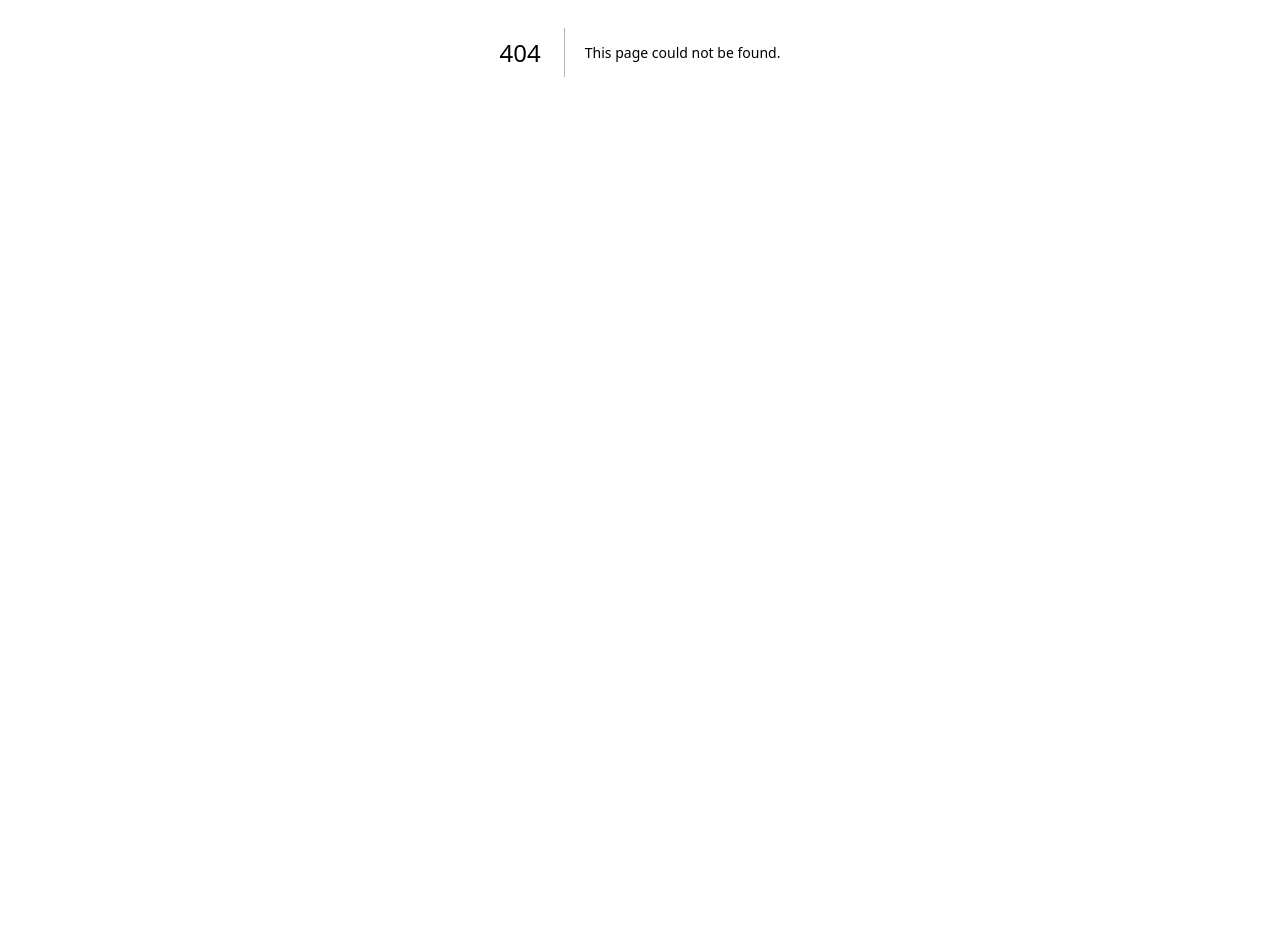
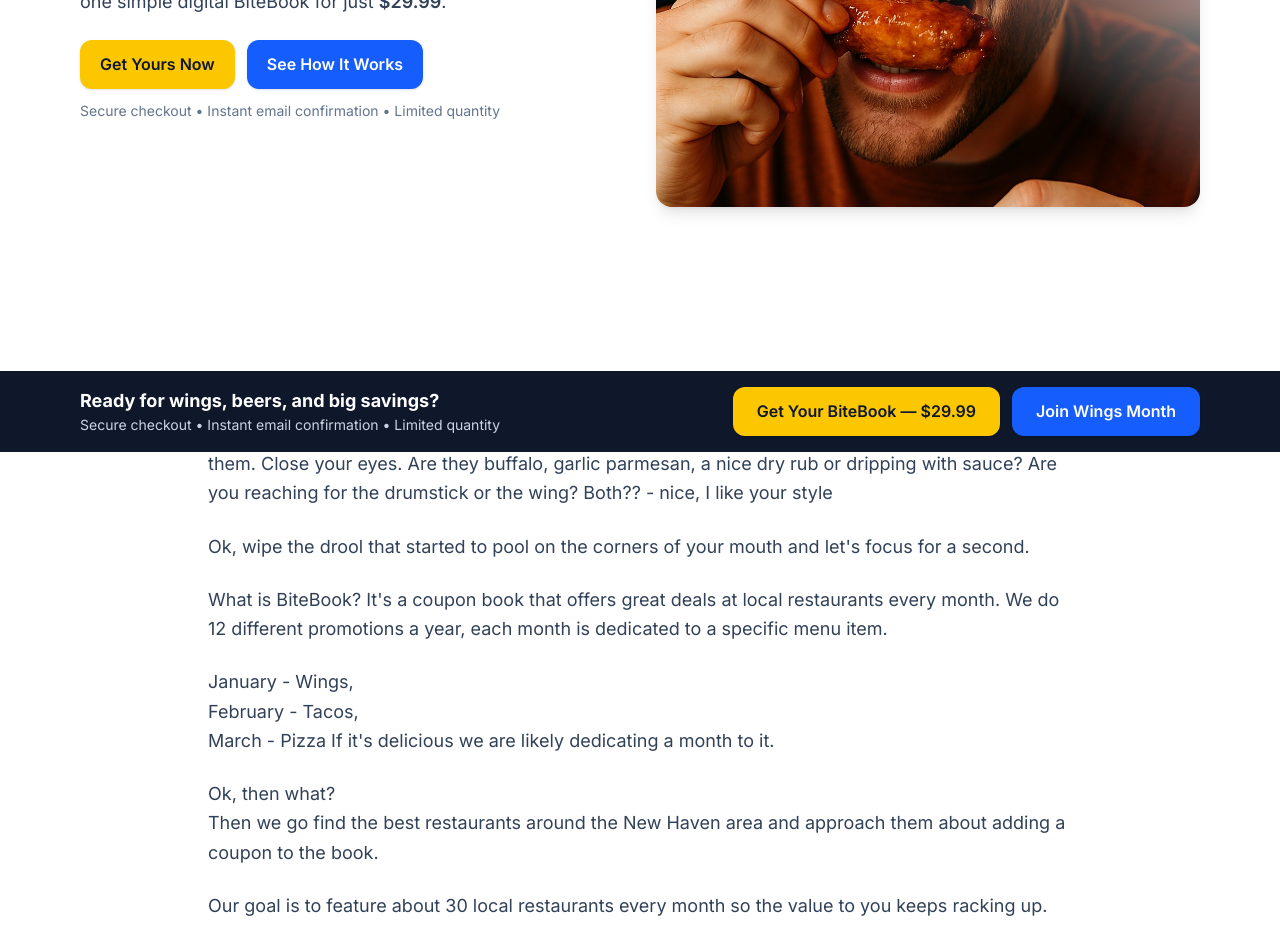
Before and after one commit to JuiceFactory22/bitebook_website, a Next.js app: page /landing-new_haven in a window 1280 px wide. Before the commit this address had no page. Shown: the part 348-1296 px from the top of the page. Before the commit the page ends 800 px from the top, so only its background shows below. Built offline with nearby package versions, Linux system fonts and the light colour scheme.

Commit message:
Move landing page to /landing-new_haven route

```diff
--- a/src/app/landing/page.tsx
+++ b/src/app/landing-new_haven/page.tsx
@@ -50,7 +50,7 @@
 
       {/* Hero */}
       <section className="relative overflow-hidden">
-        <div className="mx-auto max-w-6xl px-4 py-12 md:py-20 grid md:grid-cols-2 gap-8 items-center">
+        <div className="mx-auto max-w-6xl px-4 py-12 md:py-20 grid md:grid-cols-2 gap-6 md:gap-8 items-center">
           <div>
             <h1 className="text-4xl md:text-5xl font-extrabold leading-tight">
               Love <span className="text-orange-600">Wings</span> for Less
@@ -66,7 +66,7 @@
               >
                 Get Yours Now
               </TrackingButton>
-              <a href="#how" className="inline-flex items-center justify-center rounded-xl px-5 py-3 font-semibold bg-blue-600 hover:bg-blue-500 text-white shadow">
+              <a href="#how-copy" className="inline-flex items-center justify-center rounded-xl px-5 py-3 font-semibold bg-blue-600 hover:bg-blue-500 text-white shadow">
                 See How It Works
               </a>
             </div>
@@ -88,14 +88,14 @@
       </section>
 
       {/* How It Works Copy */}
-      <section className="bg-white py-12 md:py-20">
+      <section id="how-copy" className="bg-white py-12 md:py-20">
         <div className="mx-auto max-w-4xl px-4">
           <div className="prose prose-lg max-w-none text-slate-700">
             <p className="text-lg leading-relaxed mb-6">
               So here is how it works.
             </p>
             <p className="text-lg leading-relaxed mb-6">
-              First - do me one small favor. Can you picture an order of delicious chicken wings? Like really picture them. Close your eyes. Are they buffalo, garlic parmesan, a nice dry rub or dripping with sauce? Are you reaching for the drumstick or the wing? Both - nice, I like your style
+              First - do me one small favor. Can you picture an order of delicious chicken wings? Like really picture them. Close your eyes. Are they buffalo, garlic parmesan, a nice dry rub or dripping with sauce? Are you reaching for the drumstick or the wing? Both?? - nice, I like your style
             </p>
             <p className="text-lg leading-relaxed mb-6">
               Ok, wipe the drool that started to pool on the corners of your mouth and let's focus for a second.
@@ -104,13 +104,22 @@
               What is BiteBook? It's a coupon book that offers great deals at local restaurants every month. We do 12 different promotions a year, each month is dedicated to a specific menu item.
             </p>
             <p className="text-lg leading-relaxed mb-6">
-              January - Wings, February - Tacos, March - Pizza If it's delicious we are likely dedicating a month to it.
+              January - Wings,
+              <br />
+              February - Tacos,
+              <br />
+              March - Pizza If it's delicious we are likely dedicating a month to it.
             </p>
             <p className="text-lg leading-relaxed mb-6">
-              Ok, then what? Then we go find the best restaurants around the New Haven area and approach them about adding a coupon to the book. Our goal each month is to feature about 30 local restaurants every month so the deals to you keep racking up.
+              Ok, then what?
+              <br />
+              Then we go find the best restaurants around the New Haven area and approach them about adding a coupon to the book.
             </p>
             <p className="text-lg leading-relaxed mb-6">
-              Coupons are for an item on the menu and usually range between $10 and $20 in value. We offer the book for $30 ($20 if you subscribe for multiple months) and there are about 30 local deals inside. So you can do the math. If you like food then it works out pretty favorably for you.
+              Our goal is to feature about 30 local restaurants every month so the value to you keeps racking up.
+            </p>
+            <p className="text-lg leading-relaxed mb-6">
+              Coupons are for an item on the menu and usually range between $10 and $20 in value. We offer the book for $30 ($20 if you subscribe for multiple months) and there are about 30 local deals inside. So you can do the math. If you eat food then it works out pretty favorably for you.
             </p>
             <p className="text-lg leading-relaxed mb-6">
               That's the deal. Plain and simple. Interested?
@@ -119,19 +128,19 @@
               We hope you sign up.
             </p>
             <p className="text-lg leading-relaxed mb-6">
-              p.s. - We are working hard to get the best in the area to get featured in each month edition of BiteBook. If you have any request that you want to see in the book then shoot us a line and we will double down on our efforts.
+              p.s. - We are working hard to get the best places in the area featured in each monthly edition of BiteBook. If you have any request that you want to see in the book then shoot us a line and we will double down on our efforts.
             </p>
             <p className="text-lg leading-relaxed mb-6">
               For every new restaurant we sign up we give the intern a chicken wing - it keeps him highly motivated... He says he can't wait for burger month.
             </p>
             <p className="text-lg leading-relaxed mb-6">
-              But we really do try to find the best deals in the area because we are just like you. We want to go out our with friends, enjoy some great food, have a memorable time and to top it all off - save some hard earned money too!
+              But we really do try to find the best deals in the area because we are just like you. We want to go out with friends, enjoy some great food, have a memorable time and to top it all off - save some hard earned money!
             </p>
-            <p className="text-lg leading-relaxed mb-6">
+            <p className="text-lg leading-relaxed mb-6 font-semibold">
               Check it out. I'm sure you'll enjoy it. 2 coupons and it's paid for itself - but I'd like you to message me at the end of January and let me know that you had every. last. wing. in the book.
             </p>
             <p className="text-lg leading-relaxed mb-6 font-semibold">
-              thank you Wing King - we will see you out there.
+              Thank you Wing King - we will see you out there.
             </p>
           </div>
         </div>
```
